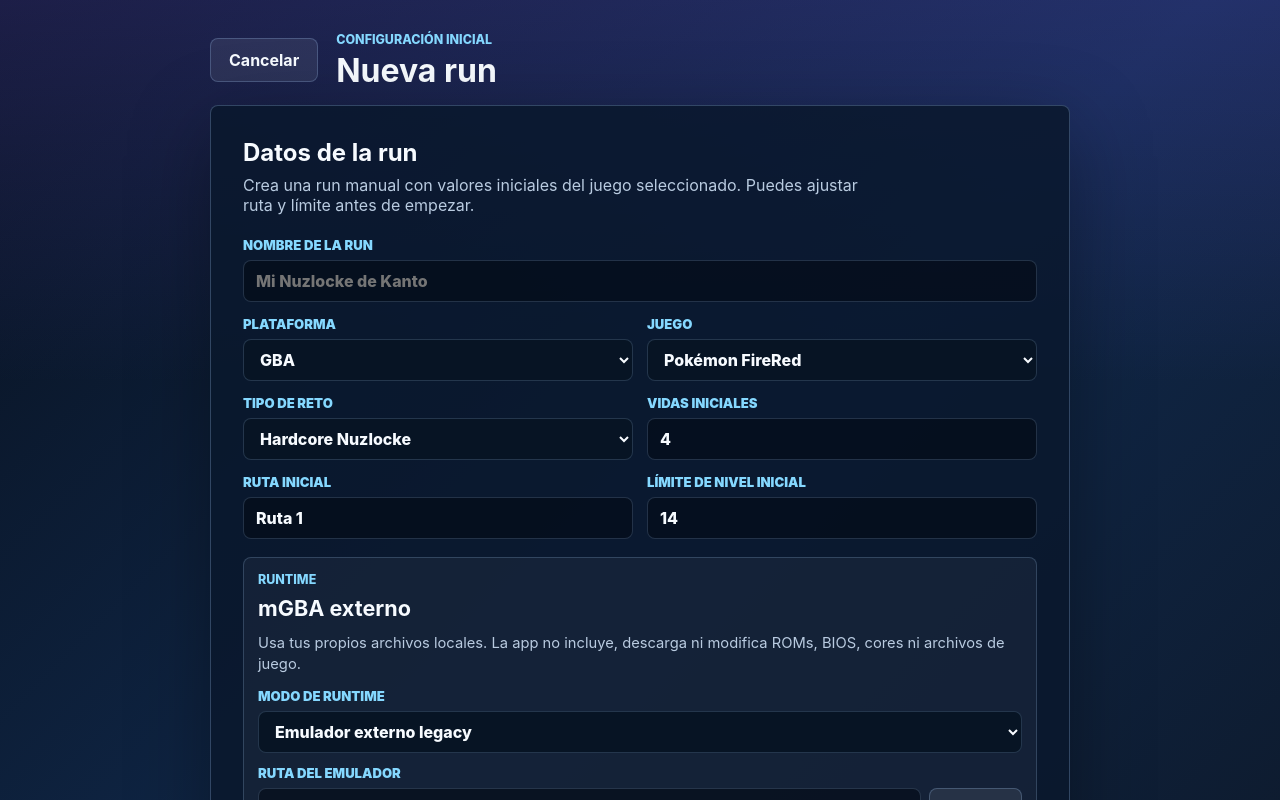
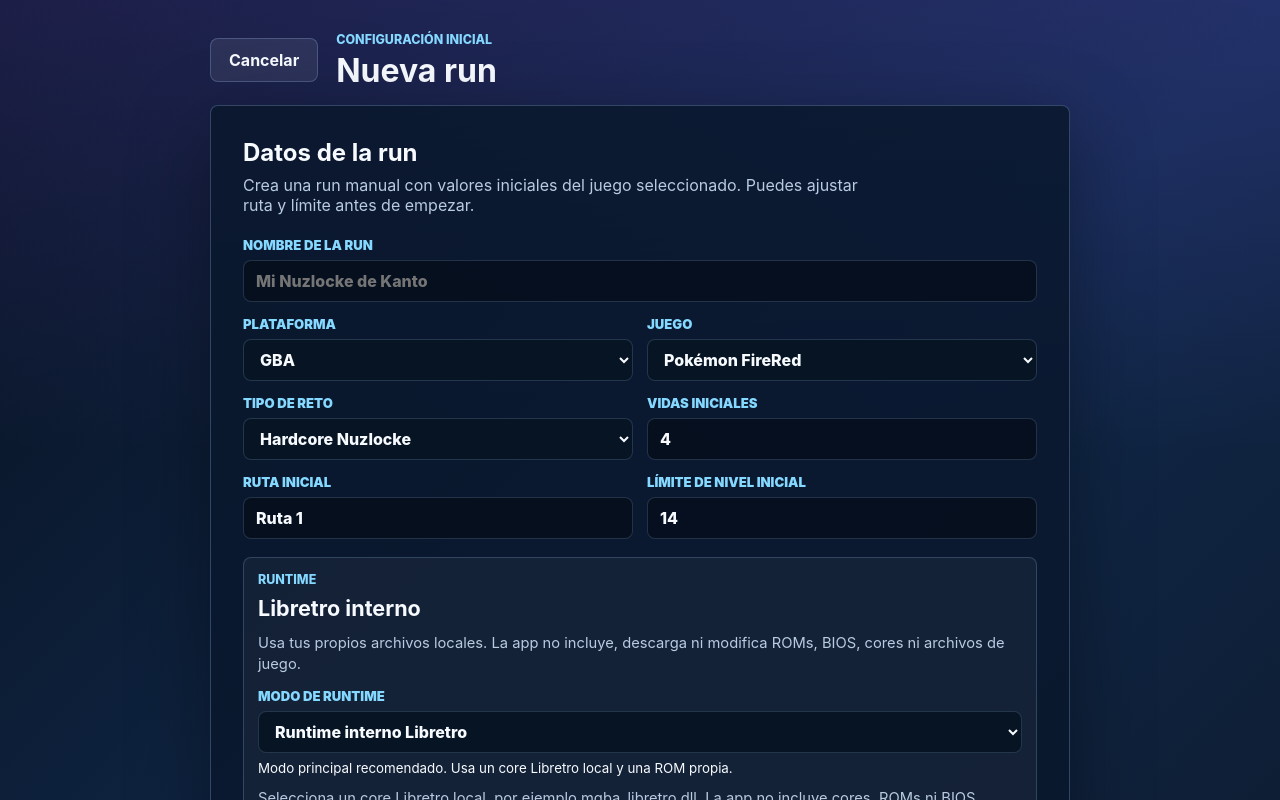
Before and after one commit to Eldonndan/Nuzlocke-Companion, a React (Vite) app: page / in a window 1280 px wide. Both pictures are taken after a click on the button "Nueva run". Shown: the top 800 px of the page. Built offline with nearby package versions, Linux system fonts and the light colour scheme.

Commit message:
feat: make internal runtime default with file pickers

```diff
--- a/src/components/emulator/EmulatorConfigPanel.tsx
+++ b/src/components/emulator/EmulatorConfigPanel.tsx
@@ -12,11 +12,15 @@ import {
   normalizeLegacyExternalRuntimeConfig,
 } from "../../utils/runtimeConfig";
 
+type PathPicker = () => Promise<string | null> | string | null;
+
 type EmulatorConfigPanelProps = {
   config: RuntimeConfig;
   onChange: (config: RuntimeConfig) => void;
-  onSelectEmulator: () => void;
-  onSelectRom: () => void;
+  onSelectEmulator: PathPicker;
+  onSelectRom: PathPicker;
+  onSelectCore?: PathPicker;
+  onSelectSaveDirectory?: PathPicker;
   onClose?: () => void;
 };
 
@@ -47,6 +51,8 @@ export function EmulatorConfigPanel({
   onChange,
   onSelectEmulator,
   onSelectRom,
+  onSelectCore,
+  onSelectSaveDirectory,
   onClose,
 }: EmulatorConfigPanelProps) {
   const isLegacyMode = isLegacyExternalRuntime(config);
@@ -78,6 +84,21 @@ export function EmulatorConfigPanel({
         .map((arg) => arg.trim())
         .filter(Boolean),
     });
+  };
+
+  const applyPickedPath = async (
+    picker: PathPicker | undefined,
+    applyPath: (selectedPath: string) => void,
+  ) => {
+    if (!picker) {
+      return;
+    }
+
+    const selectedPath = await picker();
+
+    if (selectedPath) {
+      applyPath(selectedPath);
+    }
   };
 
   return (
@@ -114,9 +135,14 @@ export function EmulatorConfigPanel({
             );
           }}
         >
+          <option value="internal-libretro">Runtime interno Libretro</option>
           <option value="legacy-external">Emulador externo legacy</option>
-          <option value="internal-libretro">Runtime interno Libretro</option>
         </select>
+        <small>
+          {isInternalMode
+            ? "Modo principal recomendado. Usa un core Libretro local y una ROM propia."
+            : "Modo antiguo/fallback para ejecutar mGBA externo."}
+        </small>
       </label>
 
       {isLegacyMode ? (
@@ -138,7 +164,14 @@ export function EmulatorConfigPanel({
               <button
                 className="secondary-button"
                 type="button"
-                onClick={onSelectEmulator}
+                onClick={() =>
+                  void applyPickedPath(onSelectEmulator, (executablePath) =>
+                    updateLegacyConfig({
+                      ...legacyConfig,
+                      executablePath,
+                    }),
+                  )
+                }
               >
                 Buscar
               </button>
@@ -167,7 +200,14 @@ export function EmulatorConfigPanel({
               <button
                 className="secondary-button"
                 type="button"
-                onClick={onSelectRom}
+                onClick={() =>
+                  void applyPickedPath(onSelectRom, (romPath) =>
+                    updateLegacyConfig({
+                      ...legacyConfig,
+                      romPath,
+                    }),
+                  )
+                }
               >
                 Buscar
               </button>
@@ -194,8 +234,8 @@ export function EmulatorConfigPanel({
       {isInternalMode ? (
         <>
           <p className="emulator-panel__help">
-            Modo debug interno. Selecciona un core Libretro local, por ejemplo
-            mGBA, y usa una ROM propia. No incluyas ROMs ni cores en el repo.
+            Selecciona un core Libretro local, por ejemplo mgba_libretro.dll.
+            La app no incluye cores, ROMs ni BIOS.
           </p>
 
           <label className="form-field">
@@ -215,6 +255,7 @@ export function EmulatorConfigPanel({
 
           <label className="form-field">
             <span>Ruta del core</span>
+            <div className="path-field">
               <input
                 type="text"
                 value={internalConfig.corePath}
@@ -226,6 +267,21 @@ export function EmulatorConfigPanel({
                 }
                 placeholder="C:\\Libretro\\mgba_libretro.dll"
               />
+              <button
+                className="secondary-button"
+                type="button"
+                onClick={() =>
+                  void applyPickedPath(onSelectCore, (corePath) =>
+                    updateInternalConfig({
+                      ...internalConfig,
+                      corePath,
+                    }),
+                  )
+                }
+              >
+                Buscar
+              </button>
+            </div>
             <small>
               Ruta local al core Libretro. No se descarga ni valida desde este
               panel.
@@ -234,6 +290,7 @@ export function EmulatorConfigPanel({
 
           <label className="form-field">
             <span>Ruta de la ROM</span>
+            <div className="path-field">
               <input
                 type="text"
                 value={internalConfig.romPath}
@@ -245,11 +302,27 @@ export function EmulatorConfigPanel({
                 }
                 placeholder="C:\\Juegos\\pokemon.gba"
               />
+              <button
+                className="secondary-button"
+                type="button"
+                onClick={() =>
+                  void applyPickedPath(onSelectRom, (romPath) =>
+                    updateInternalConfig({
+                      ...internalConfig,
+                      romPath,
+                    }),
+                  )
+                }
+              >
+                Buscar
+              </button>
+            </div>
             <small>Ruta a una ROM propia del usuario.</small>
           </label>
 
           <label className="form-field">
             <span>Directorio de guardado opcional</span>
+            <div className="path-field">
               <input
                 type="text"
                 value={internalConfig.saveDirectory ?? ""}
@@ -261,6 +334,21 @@ export function EmulatorConfigPanel({
                 }
                 placeholder="C:\\Juegos\\saves"
               />
+              <button
+                className="secondary-button"
+                type="button"
+                onClick={() =>
+                  void applyPickedPath(onSelectSaveDirectory, (saveDirectory) =>
+                    updateInternalConfig({
+                      ...internalConfig,
+                      saveDirectory,
+                    }),
+                  )
+                }
+              >
+                Buscar
+              </button>
+            </div>
             <small>
               Si queda vacio, el runtime usara el directorio de la ROM cuando
               corresponda.
--- a/src/screens/CreateRunScreen.tsx
+++ b/src/screens/CreateRunScreen.tsx
@@ -4,11 +4,13 @@ import { gamePacks, getGamePackByGameName } from "../data/gamePacks";
 import type { RunState, RuntimeConfig } from "../shared/types";
 import {
   selectEmulatorExecutable,
+  selectLibretroCoreFile,
   selectRomFile,
+  selectSaveDirectory,
 } from "../utils/emulatorCommands";
 import { createRunState } from "../utils/createRunState";
 import { hasSavedRun } from "../utils/runStorage";
-import { isLegacyExternalRuntime } from "../utils/runtimeConfig";
+import { createDefaultInternalLibretroRuntimeConfig } from "../utils/runtimeConfig";
 
 type CreateRunScreenProps = {
   onBack: () => void;
@@ -48,48 +50,44 @@ export function CreateRunScreen({ onBack, onCreate }: CreateRunScreenProps) {
   const [levelCap, setLevelCap] = useState(
     defaultPack?.defaultInitialLevelCap ?? 5,
   );
-  const [runtimeConfig, setRuntimeConfig] = useState<RuntimeConfig>({
-    mode: "legacy-external",
-    emulatorType: "mgba",
-    executablePath: "",
-    romPath: "",
-    launchArgs: [],
-  });
+  const [runtimeConfig, setRuntimeConfig] = useState<RuntimeConfig>(() =>
+    createDefaultInternalLibretroRuntimeConfig(),
+  );
   const [error, setError] = useState("");
 
   const chooseEmulator = async () => {
     try {
-      const selectedPath = await selectEmulatorExecutable();
-      if (selectedPath) {
-        setRuntimeConfig((currentConfig) =>
-          isLegacyExternalRuntime(currentConfig)
-            ? {
-                ...currentConfig,
-                executablePath: selectedPath,
-              }
-            : currentConfig,
-        );
-      }
+      return await selectEmulatorExecutable();
     } catch {
       setError("No se pudo abrir el selector del emulador.");
+      return null;
     }
   };
 
   const chooseRom = async () => {
     try {
-      const selectedPath = await selectRomFile();
-      if (selectedPath) {
-        setRuntimeConfig((currentConfig) =>
-          isLegacyExternalRuntime(currentConfig)
-            ? {
-                ...currentConfig,
-                romPath: selectedPath,
-              }
-            : currentConfig,
-        );
-      }
+      return await selectRomFile();
     } catch {
       setError("No se pudo abrir el selector de ROM.");
+      return null;
+    }
+  };
+
+  const chooseLibretroCore = async () => {
+    try {
+      return await selectLibretroCoreFile();
+    } catch {
+      setError("No se pudo abrir el selector del core Libretro.");
+      return null;
+    }
+  };
+
+  const chooseSaveDirectory = async () => {
+    try {
+      return await selectSaveDirectory();
+    } catch {
+      setError("No se pudo abrir el selector del directorio de guardado.");
+      return null;
     }
   };
 
@@ -268,6 +266,8 @@ export function CreateRunScreen({ onBack, onCreate }: CreateRunScreenProps) {
           onChange={setRuntimeConfig}
           onSelectEmulator={chooseEmulator}
           onSelectRom={chooseRom}
+          onSelectCore={chooseLibretroCore}
+          onSelectSaveDirectory={chooseSaveDirectory}
         />
 
         {error ? <p className="form-error">{error}</p> : null}
--- a/src/screens/MainPlayScreen.tsx
+++ b/src/screens/MainPlayScreen.tsx
@@ -38,7 +38,9 @@ import {
   positionEmulatorWindow,
   positionOverlayWindow,
   selectEmulatorExecutable,
+  selectLibretroCoreFile,
   selectRomFile,
+  selectSaveDirectory,
   setOverlayClickThrough,
   showOverlay,
   showMainWindow,
@@ -984,38 +986,38 @@ export function MainPlayScreen({ run, onExit }: MainPlayScreenProps) {
   };
 
   const chooseEmulator = async () => {
-    if (!ensureLegacyExternalRuntime()) {
-      return;
-    }
-
     try {
-      const selectedPath = await selectEmulatorExecutable();
-      if (selectedPath) {
-        updateRuntimeConfig({
-          ...emulatorConfig,
-          executablePath: selectedPath,
-        });
-      }
+      return await selectEmulatorExecutable();
     } catch {
       setSessionStatus("No se pudo abrir el selector del emulador.");
+      return null;
     }
   };
 
   const chooseRom = async () => {
-    if (!ensureLegacyExternalRuntime()) {
-      return;
-    }
-
     try {
-      const selectedPath = await selectRomFile();
-      if (selectedPath) {
-        updateRuntimeConfig({
-          ...emulatorConfig,
-          romPath: selectedPath,
-        });
-      }
+      return await selectRomFile();
     } catch {
       setSessionStatus("No se pudo abrir el selector de ROM.");
+      return null;
+    }
+  };
+
+  const chooseLibretroCore = async () => {
+    try {
+      return await selectLibretroCoreFile();
+    } catch {
+      setSessionStatus("No se pudo abrir el selector del core Libretro.");
+      return null;
+    }
+  };
+
+  const chooseSaveDirectory = async () => {
+    try {
+      return await selectSaveDirectory();
+    } catch {
+      setSessionStatus("No se pudo abrir el selector del directorio de guardado.");
+      return null;
     }
   };
 
@@ -1464,6 +1466,8 @@ export function MainPlayScreen({ run, onExit }: MainPlayScreenProps) {
           onClose={() => setIsEmulatorPanelOpen(false)}
           onSelectEmulator={chooseEmulator}
           onSelectRom={chooseRom}
+          onSelectCore={chooseLibretroCore}
+          onSelectSaveDirectory={chooseSaveDirectory}
         />
       ) : null}
 
--- a/src/utils/createRunState.ts
+++ b/src/utils/createRunState.ts
@@ -9,6 +9,7 @@ import type {
   RuntimeConfig,
 } from "../shared/types";
 import {
+  createDefaultInternalLibretroRuntimeConfig,
   normalizeInternalLibretroRuntimeConfig,
   normalizeLegacyExternalRuntimeConfig,
 } from "./runtimeConfig";
@@ -41,11 +42,7 @@ export function createRunState(values: CreateRunValues): RunState {
       ? values.runtimeConfig.mode === "legacy-external"
         ? normalizeLegacyExternalRuntimeConfig(values.runtimeConfig)
         : normalizeInternalLibretroRuntimeConfig(values.runtimeConfig)
-      : normalizeLegacyExternalRuntimeConfig({
-          executablePath: values.emulatorPath ?? "",
-          romPath: values.romPath ?? "",
-          launchArgs: values.launchArgs ?? [],
-        }),
+      : createDefaultInternalLibretroRuntimeConfig(),
     lives: values.lives,
     levelCap: values.levelCap,
     currentRoute: {
--- a/src/utils/runtimeConfig.ts
+++ b/src/utils/runtimeConfig.ts
@@ -77,7 +77,7 @@ export function getRunRuntimeConfig(run: RunState): RuntimeConfig {
     return normalizeLegacyExternalRuntimeConfig(run.emulatorConfig);
   }
 
-  return createDefaultLegacyExternalRuntimeConfig();
+  return createDefaultInternalLibretroRuntimeConfig();
 }
 
 export function withRunRuntimeConfig(
```
Also changed, not shown: src/utils/emulatorCommands.ts (+8 -0 lines), 3 other files (tests, documents, lock files or other folders). Lines whose indentation alone changed are shown as unchanged.
